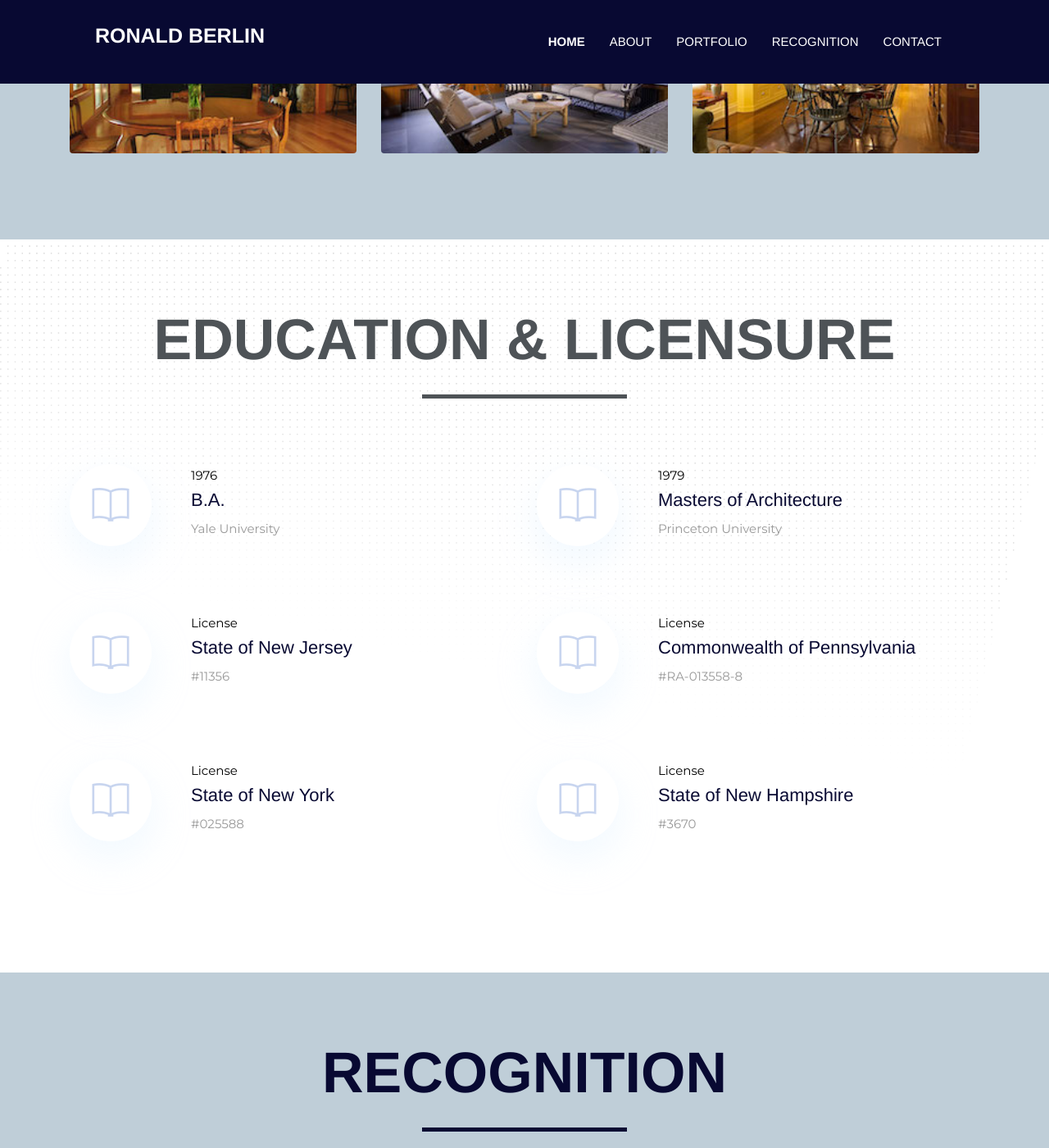
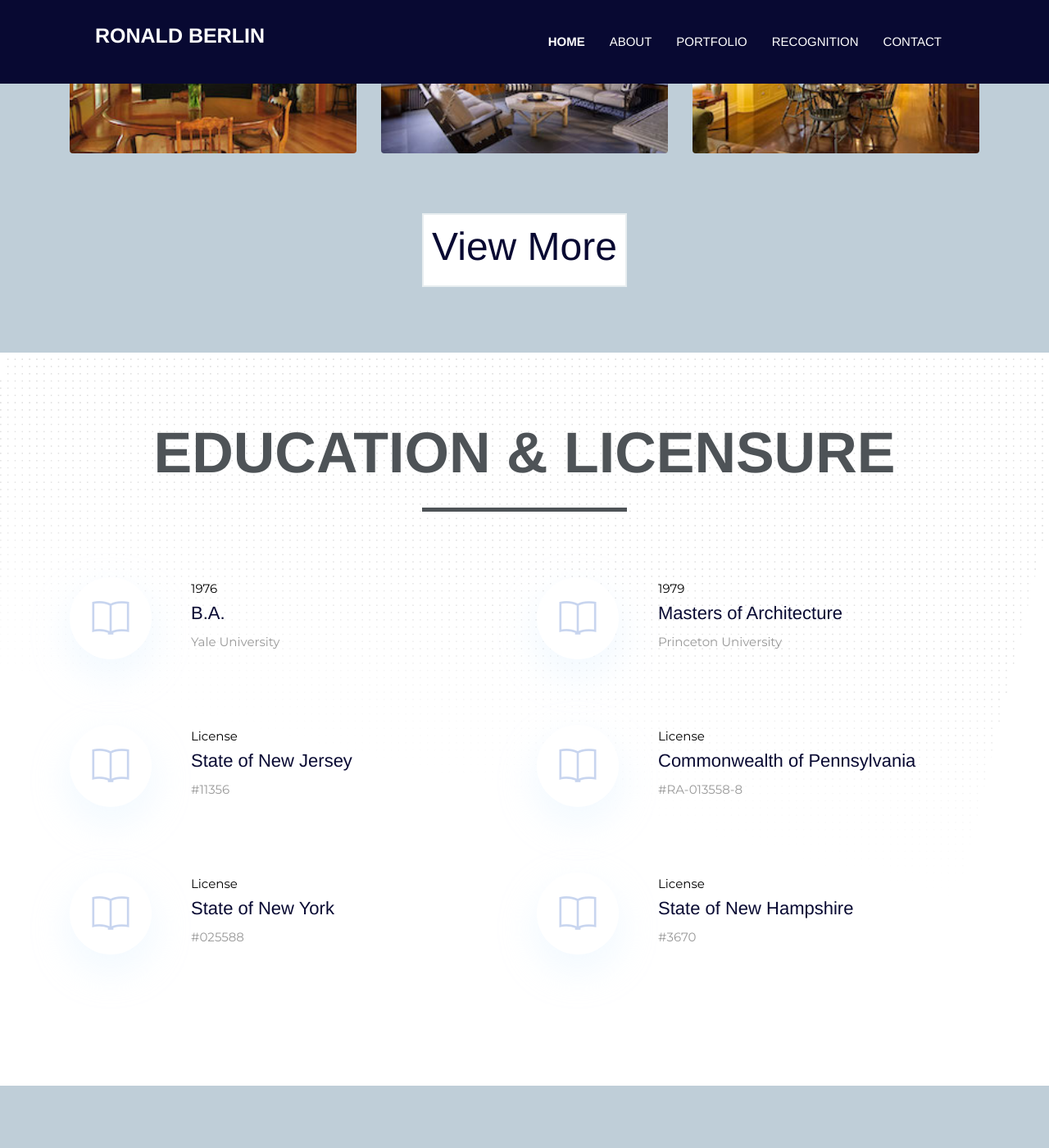
Before and after one commit to sofiamay/website-jekyll-ronaldberlin, a Jekyll site: the page built from index.html, in a window 1280 px wide and 1400 px high, scrolled down 2180 px. Shown: the whole window at 82% size. Built offline with Jekyll 4.4.1, drawn with Linux system fonts in a browser that asks for light colours; nearby versions of some CDN libraries; some web fonts are replaced.

Commit message:
Edit portfolio section on homepage

```diff
--- a/_includes/portfolio-section.html
+++ b/_includes/portfolio-section.html
@@ -1,6 +1,6 @@
 {% if site.data.portfolio.projects %}
 <!-- portfolio -->
-<section class="section bg-primary">
+<section class="section portfolio-section bg-primary">
   <div class="container">
     <div class="row">
       <div class="col-12 text-center">
@@ -24,6 +24,13 @@
         {% endif %}
       {% endfor %}
     </div>
+    <div class="row">
+      <div class="col-4-lg mt-5 mx-auto text-center">
+        <div class="white-box border-gray">
+          <h4>View More</h4>
+        </div>
+      </div>
+    </div>
   </div>
 </section>
 <!-- /portfolio -->
--- a/assets/scss/_common.scss
+++ b/assets/scss/_common.scss
@@ -273,6 +273,15 @@ hr.section-title {
   box-shadow: 0px 18px 39.1px 6.9px rgba(224, 241, 255, 0.34) !important;
 }
 
+.white-box {
+  background-color: #fff;
+  padding: 10px
+}
+
+.border-gray {
+  border: 2px solid $gray-blue;
+}
+
 .bg-dark{
   background-color: #222222 !important;
 }
--- a/assets/scss/templates/_homepage.scss
+++ b/assets/scss/templates/_homepage.scss
@@ -92,6 +92,13 @@
 /* /service */
 
 /* portfolio */
+
+.portfolio-section {
+  h4 {
+    font-size: 48px;
+  }
+}
+
 .hover-wrapper {
   overflow: hidden;
 
```
